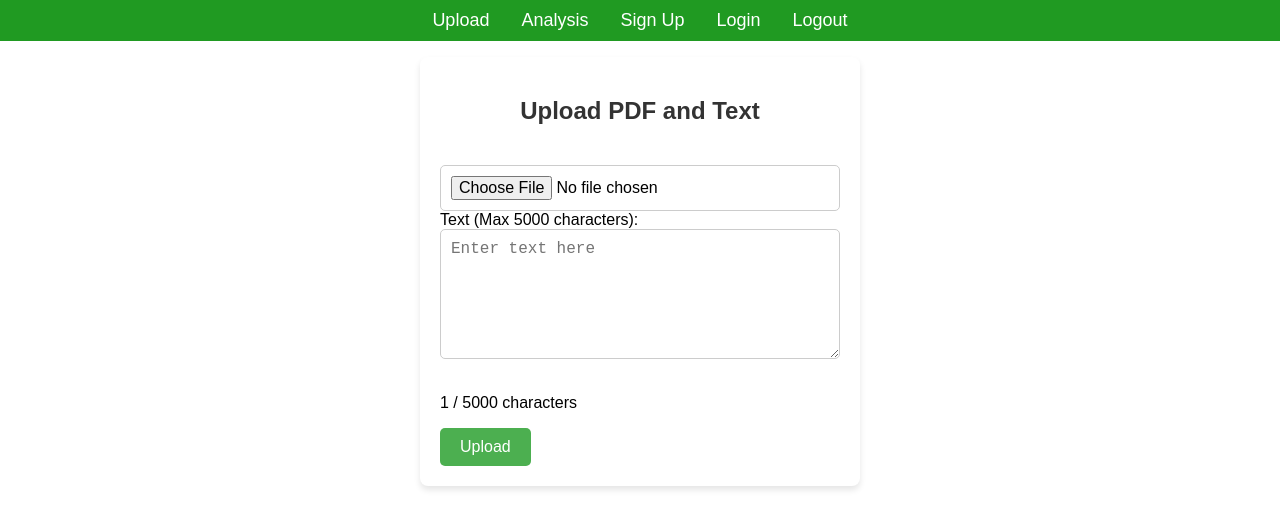
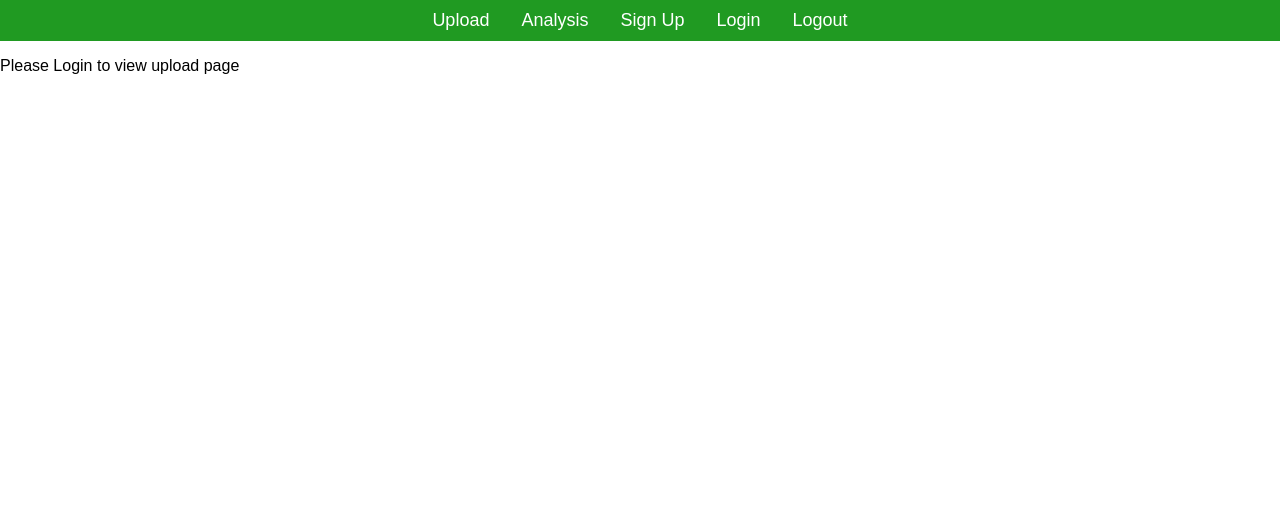
Before and after one commit to VD-25/resume-analyzer, a React (Create React App) app in the folder frontend/: page /upload in a window 1280 px wide. Shown: the top 528 px of the page. Built offline with nearby package versions, Linux system fonts and the light colour scheme.

Commit message:
frontend now connected to backend

```diff
--- a/frontend/src/App.js
+++ b/frontend/src/App.js
@@ -8,14 +8,14 @@ import AnalysisPage from './components/AnalysisPage';
 
 
 const App = () => {
-  const [isLoggedIn, setIsLoggedIn] = useState(true); // Track login status
+  const [isLoggedIn, setIsLoggedIn] = useState(false); // Track login status
   const [isUploaded, setIsUploaded] = useState(false);
   // This function will be passed as a prop to Login and will be called on success
   const handleLogin = (status) => {
     setIsLoggedIn(status); // Set to true when the login is successful
   };
   const handleUpload = (status) => {
-    setIsUploaded(true);
+    setIsUploaded(status);
   }
 
   const handleLogout = () => {
--- a/frontend/src/components/ResumeUpload.js
+++ b/frontend/src/components/ResumeUpload.js
@@ -19,6 +19,7 @@ const ResumeUpload = ({onUploadSuccess}) => {
         setPdfFile(null);
       } else {
         setPdfFile(file);
+        onUploadSuccess(true);
         setError('');
       }
     } else {
@@ -57,24 +58,42 @@ const ResumeUpload = ({onUploadSuccess}) => {
     setError('');
 
     // FormData to send file and text as POST request
-    const formData = new FormData();
-    formData.append('pdfFile', pdfFile);
-    formData.append('textInput', textInput);
+    const formDataResume = new FormData();
+    formDataResume.append('resume_file', pdfFile);
+    const jobDescriptionData = { job_description: textInput };
 
     try {
       // Send the data to your backend API (replace URL with your backend endpoint)
-      const response = await axios.post('http://localhost:3000/api/upload', formData, {
+      const response = await axios.post('http://localhost:3000/api/resume-upload', formDataResume, {
         headers: {
           'Content-Type': 'multipart/form-data',
         },
       });
 
-      setSuccessMessage('File and text uploaded successfully:',response.data);
+      setSuccessMessage('File uploaded successfully:',response.data);
       setPdfFile(null);  // Clear file input after successful upload
+        // Clear text input after successful upload
+    } catch (error) {
+      console.error('Error uploading file:', error);
+      setError('There was an error uploading your file. Please try again.');
+    } finally {
+      setLoading(false);
+    }
+
+    try {
+      // Send the data to your backend API (replace URL with your backend endpoint)
+      const response = await axios.post('http://localhost:3000/api/job-description', jobDescriptionData, {
+        headers: {
+          'Content-Type': 'application/json',
+        },
+      });
+
+      setSuccessMessage('Text uploaded successfully:',response.data);
+    // Clear file input after successful upload
       setTextInput('');  // Clear text input after successful upload
     } catch (error) {
-      console.error('Error uploading file and text:', error);
-      setError('There was an error uploading your file and text. Please try again.');
+      console.error('Error uploading text:', error);
+      setError('There was an error uploading your text. Please try again.');
     } finally {
       setLoading(false);
     }
@@ -83,13 +102,14 @@ const ResumeUpload = ({onUploadSuccess}) => {
   return (
     <div className="form-container">
       <h2>Upload PDF and Text</h2>
-
       {error && <p className="error-message">{error}</p>}
       {successMessage && <p className="success-message">{successMessage}</p>}
 
+
       <form onSubmit={handleSubmit}>
         <div className="input-group">
-          <label htmlFor="pdfFile"></label>
+
+          <label htmlFor="pdfFile">Choose a PDF</label>
           <input
             type="file"
             id="pdfFile"
```
